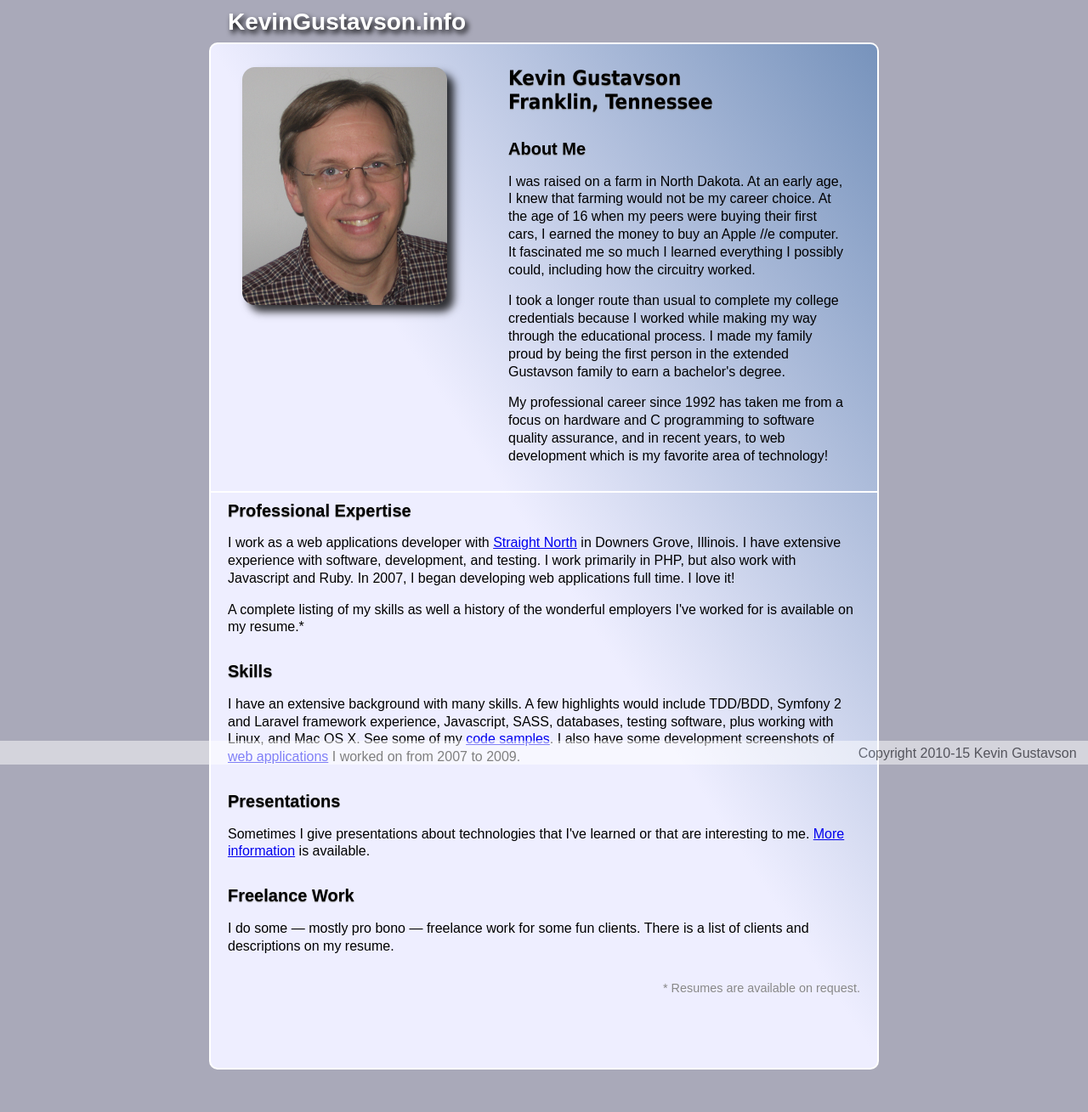
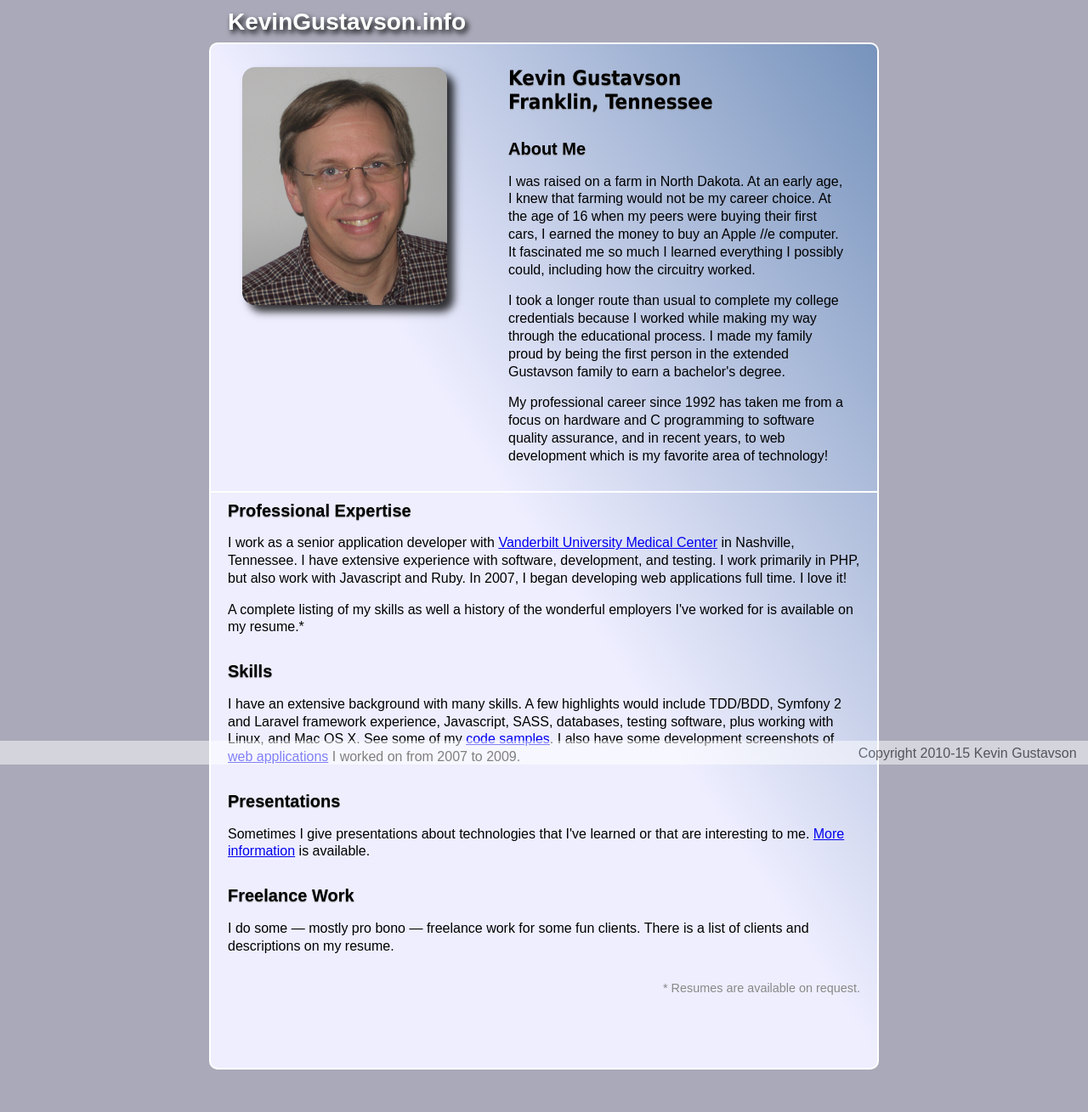
Before and after one commit to kgust/kgust.github.io, a Jekyll site: the page built from index.html, in a window 1280 px wide. Shown: the whole page at 85% size. Built offline with Jekyll 4.4.1, drawn with Linux system fonts in a browser that asks for light colours.

Commit message:
Update work

```diff
--- a/index.html
+++ b/index.html
@@ -72,12 +72,12 @@ title: KevinGustavson.info
     <h2>Professional Expertise</h2>
 
     <p>
-        I work as a web applications developer with <a
-        href="http://www.straightnorth.com" target="_blank" rel="noopener">Straight North</a>
-        in Downers Grove, Illinois. I have extensive experience with software,
-        development, and testing.  I work primarily in PHP, but also work with
+        I work as a senior application developer with <a
+        href="http://www.vumc.org" target="_blank" rel="noopener">Vanderbilt University Medical Center</a>
+        in Nashville, Tennessee. I have extensive experience with software,
+        development, and testing. I work primarily in PHP, but also work with
         Javascript and Ruby.  In 2007, I began developing web applications
-        full time.  I love it!
+        full time. I love it!
     </p>
 
     <p>
```
